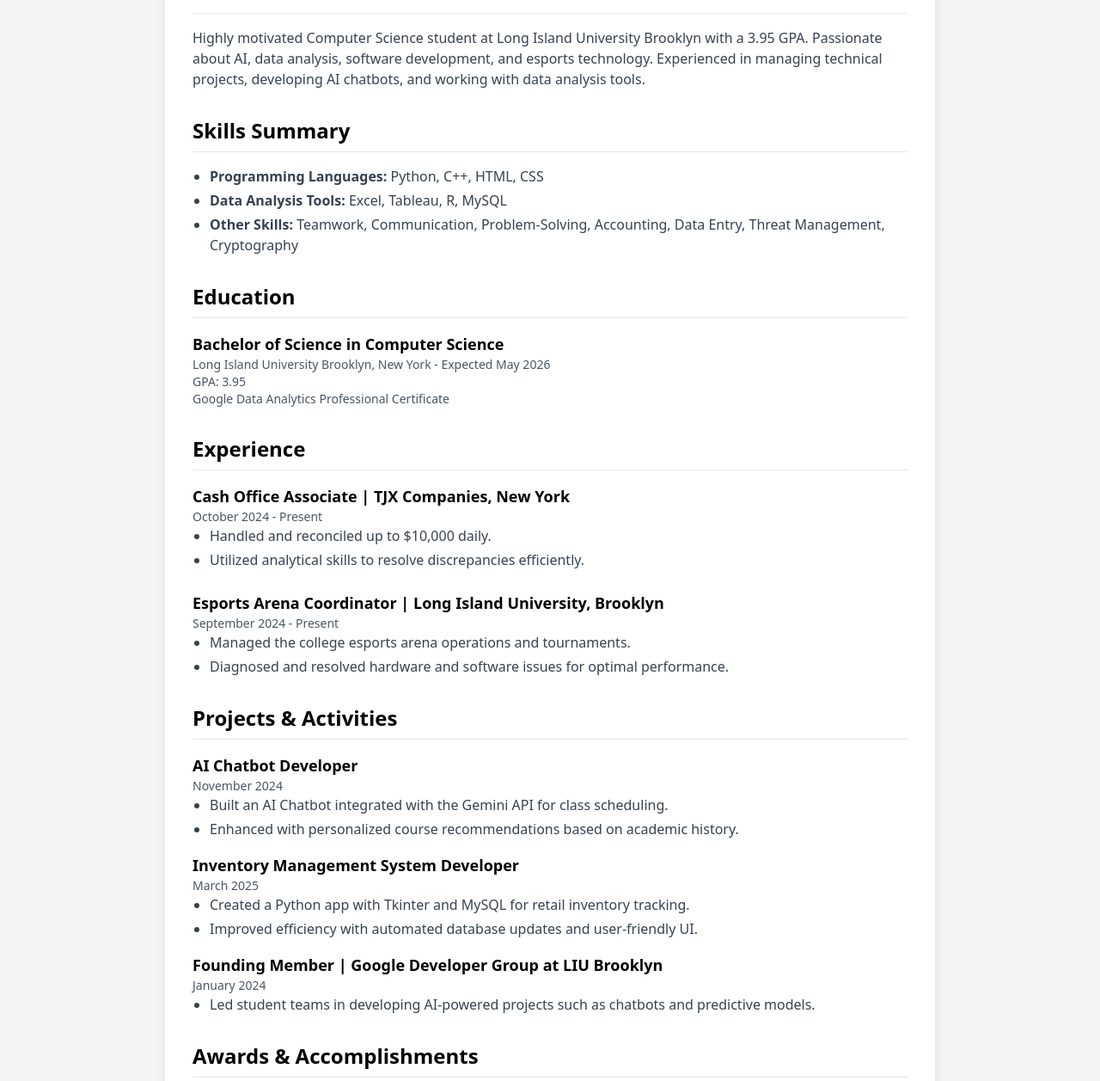
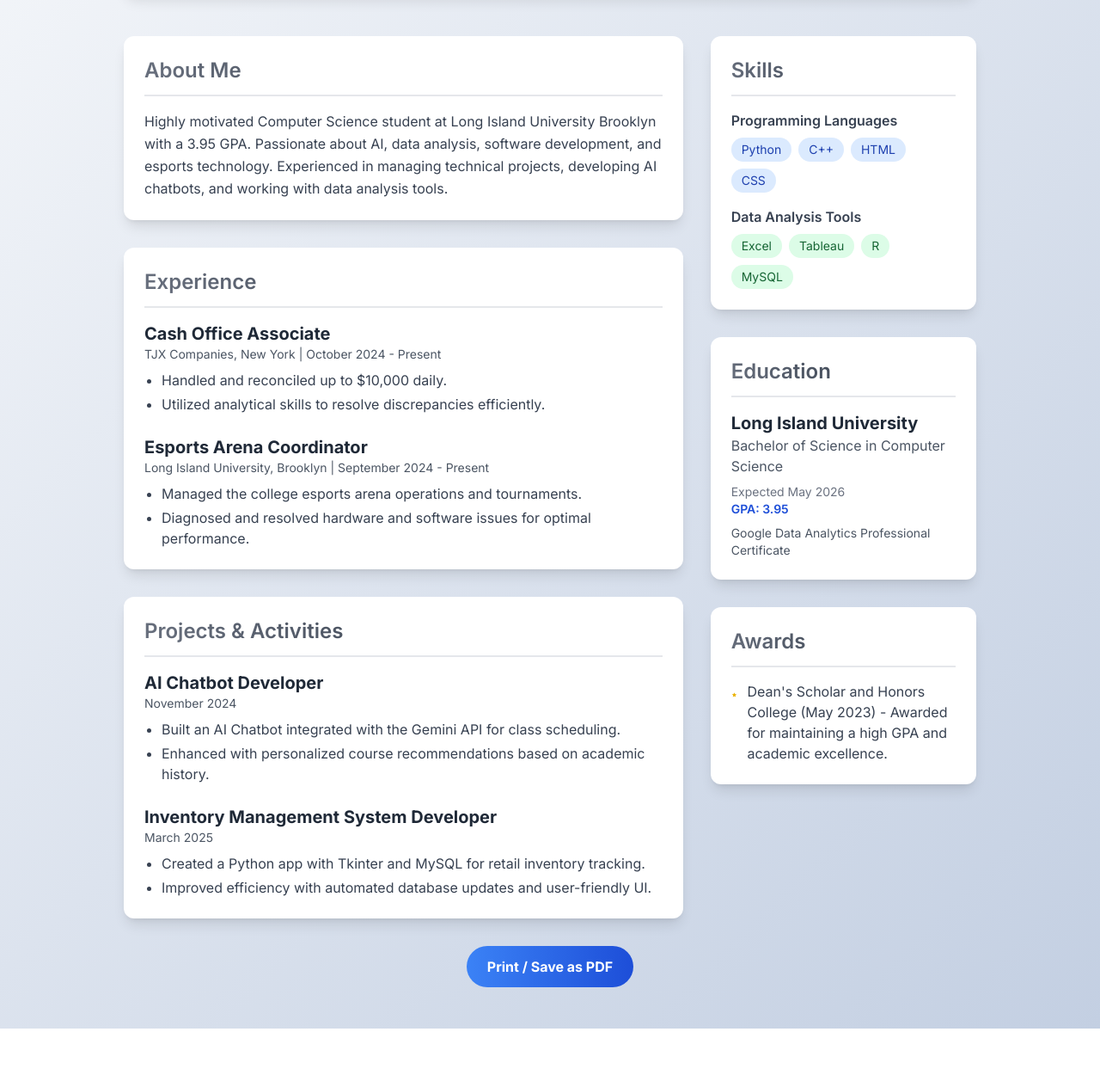
Before and after one commit to hazem-z/hazem-z.github.io, a plain HTML site: page index.html in a window 1280 px wide. Shown: the part 206-1463 px from the top of the page at 86% size. After the commit the page ends 1402 px from the top, so only its background shows below. Drawn offline with nearby package versions, Linux system fonts and the light colour scheme.

Commit message:
Update index.html
Added blocks and interactive movements.

```diff
--- a/index.html
+++ b/index.html
@@ -1,127 +1,164 @@
 <!DOCTYPE html>
 <html lang="en">
-
 <head>
     <meta charset="UTF-8">
     <meta name="viewport" content="width=device-width, initial-scale=1.0">
     <script src="https://cdn.tailwindcss.com"></script>
     <title>Hazem Zidan - Portfolio</title>
+    <style>
+        @import url('https://fonts.googleapis.com/css2?family=Inter:wght@300;400;600;700&display=swap');
+        body {
+            background: linear-gradient(135deg, #f5f7fa 0%, #c3cfe2 100%);
+        }
+        .gradient-text {
+            background: linear-gradient(45deg, #6b7280, #1f2937);
+            -webkit-background-clip: text;
+            -webkit-text-fill-color: transparent;
+        }
+        .card {
+            transition: transform 0.3s ease, box-shadow 0.3s ease;
+        }
+        .card:hover {
+            transform: translateY(-10px);
+            box-shadow: 0 20px 25px -5px rgba(0, 0, 0, 0.1), 0 10px 10px -5px rgba(0, 0, 0, 0.04);
+        }
+    </style>
 </head>
+<body class="font-['Inter'] text-gray-800">
+    <div class="container mx-auto px-4 py-12 max-w-5xl">
+        <!-- Header -->
+        <header class="bg-white rounded-xl shadow-lg p-8 mb-12 flex items-center space-x-8">
+            <div class="flex-grow">
+                <h1 class="text-5xl font-bold gradient-text mb-3">Hazem Zidan</h1>
+                <p class="text-xl text-gray-600 flex items-center space-x-4">
+                    <span>🌆 New York, NY</span>
+                    <span>📞 929-733-8349</span>
+                    <a href="mailto:hazemzidan2004@gmail.com" class="text-blue-600 hover:text-blue-800 transition-colors">
+                        📧 hazemzidan2004@gmail.com
+                    </a>
+                </p>
+            </div>
+        </header>
 
-<body class="bg-gray-100 text-black font-sans">
-  <div class="max-w-4xl mx-auto p-8 bg-white shadow-lg mt-10">
-    <!-- Header -->
-    <div class="flex justify-between items-center border-b pb-4 mb-6">
-      <div>
-        <h1 class="text-4xl font-bold">Hazem Zidan</h1>
-        <p class="text-lg text-gray-600">New York, NY | 929-733-8349 | <a href="mailto:hazemzidan2004@gmail.com" class="text-blue-600">hazemzidan2004@gmail.com</a> </p>
-      </div>
-    </div>
-
+        <!-- Main Content -->
+        <div class="grid md:grid-cols-3 gap-8">
+            <!-- Left Column -->
+            <div class="md:col-span-2 space-y-8">
                 <!-- About Me -->
-    <section class="mb-8">
-      <h2 class="text-2xl font-semibold border-b pb-2 mb-4">About Me</h2>
-      <p class="text-gray-700 text-md">
+                <section class="bg-white rounded-xl shadow-lg p-6 card">
+                    <h2 class="text-2xl font-semibold border-b-2 border-gray-200 pb-3 mb-4 gradient-text">About Me</h2>
+                    <p class="text-gray-700 leading-relaxed">
                         Highly motivated Computer Science student at Long Island University Brooklyn with a 3.95 GPA. Passionate about AI, data analysis, software development, and esports technology. Experienced in managing technical projects, developing AI chatbots, and working with data analysis tools.
                     </p>
                 </section>
 
-    <!-- Skills Summary -->
-    <section class="mb-8">
-      <h2 class="text-2xl font-semibold border-b pb-2 mb-4">Skills Summary</h2>
-      <ul class="list-disc pl-5 space-y-1 text-gray-700">
-        <li><strong>Programming Languages:</strong> Python, C++, HTML, CSS</li>
-        <li><strong>Data Analysis Tools:</strong> Excel, Tableau, R, MySQL</li>
-        <li><strong>Other Skills:</strong> Teamwork, Communication, Problem-Solving, Accounting, Data Entry, Threat Management, Cryptography</li>
-      </ul>
-    </section>
-
-    <!-- Education -->
-    <section class="mb-8">
-      <h2 class="text-2xl font-semibold border-b pb-2 mb-4">Education</h2>
-      <p class="text-lg font-bold">Bachelor of Science in Computer Science</p>
-      <p class="text-sm text-gray-600">Long Island University Brooklyn, New York - Expected May 2026</p>
-      <p class="text-sm text-gray-600">GPA: 3.95</p>
-      <p class="text-sm text-gray-600">Google Data Analytics Professional Certificate</p>
-    </section>
-
                 <!-- Experience -->
-    <section class="mb-8">
-      <h2 class="text-2xl font-semibold border-b pb-2 mb-4">Experience</h2>
-
-      <div class="mb-6">
-        <p class="text-lg font-bold">Cash Office Associate | TJX Companies, New York</p>
-        <p class="text-sm text-gray-600">October 2024 - Present</p>
-        <ul class="list-disc pl-5 space-y-1 text-gray-700">
+                <section class="bg-white rounded-xl shadow-lg p-6 card">
+                    <h2 class="text-2xl font-semibold border-b-2 border-gray-200 pb-3 mb-4 gradient-text">Experience</h2>
+                    <div class="space-y-6">
+                        <div>
+                            <h3 class="text-xl font-bold text-gray-800">Cash Office Associate</h3>
+                            <p class="text-sm text-gray-600 mb-2">TJX Companies, New York | October 2024 - Present</p>
+                            <ul class="list-disc pl-5 text-gray-700 space-y-1">
                                 <li>Handled and reconciled up to $10,000 daily.</li>
                                 <li>Utilized analytical skills to resolve discrepancies efficiently.</li>
                             </ul>
                         </div>
-
-      <div class="mb-6">
-        <p class="text-lg font-bold">Esports Arena Coordinator | Long Island University, Brooklyn</p>
-        <p class="text-sm text-gray-600">September 2024 - Present</p>
-        <ul class="list-disc pl-5 space-y-1 text-gray-700">
+                        <div>
+                            <h3 class="text-xl font-bold text-gray-800">Esports Arena Coordinator</h3>
+                            <p class="text-sm text-gray-600 mb-2">Long Island University, Brooklyn | September 2024 - Present</p>
+                            <ul class="list-disc pl-5 text-gray-700 space-y-1">
                                 <li>Managed the college esports arena operations and tournaments.</li>
                                 <li>Diagnosed and resolved hardware and software issues for optimal performance.</li>
                             </ul>
                         </div>
+                    </div>
                 </section>
 
                 <!-- Projects -->
-    <section class="mb-8">
-      <h2 class="text-2xl font-semibold border-b pb-2 mb-4">Projects & Activities</h2>
-
-      <div class="mb-4">
-        <p class="text-lg font-bold">AI Chatbot Developer</p>
-        <p class="text-sm text-gray-600">November 2024</p>
-        <ul class="list-disc pl-5 space-y-1 text-gray-700">
+                <section class="bg-white rounded-xl shadow-lg p-6 card">
+                    <h2 class="text-2xl font-semibold border-b-2 border-gray-200 pb-3 mb-4 gradient-text">Projects & Activities</h2>
+                    <div class="space-y-6">
+                        <div>
+                            <h3 class="text-xl font-bold text-gray-800">AI Chatbot Developer</h3>
+                            <p class="text-sm text-gray-600 mb-2">November 2024</p>
+                            <ul class="list-disc pl-5 text-gray-700 space-y-1">
                                 <li>Built an AI Chatbot integrated with the Gemini API for class scheduling.</li>
                                 <li>Enhanced with personalized course recommendations based on academic history.</li>
                             </ul>
                         </div>
-
-      <div class="mb-4">
-        <p class="text-lg font-bold">Inventory Management System Developer</p>
-        <p class="text-sm text-gray-600">March 2025</p>
-        <ul class="list-disc pl-5 space-y-1 text-gray-700">
+                        <div>
+                            <h3 class="text-xl font-bold text-gray-800">Inventory Management System Developer</h3>
+                            <p class="text-sm text-gray-600 mb-2">March 2025</p>
+                            <ul class="list-disc pl-5 text-gray-700 space-y-1">
                                 <li>Created a Python app with Tkinter and MySQL for retail inventory tracking.</li>
                                 <li>Improved efficiency with automated database updates and user-friendly UI.</li>
                             </ul>
                         </div>
+                    </div>
+                </section>
+            </div>
 
-      <div class="mb-4">
-        <p class="text-lg font-bold">Founding Member | Google Developer Group at LIU Brooklyn</p>
-        <p class="text-sm text-gray-600">January 2024</p>
-        <ul class="list-disc pl-5 space-y-1 text-gray-700">
-          <li>Led student teams in developing AI-powered projects such as chatbots and predictive models.</li>
-        </ul>
+            <!-- Right Column -->
+            <div class="space-y-8">
+                <!-- Skills -->
+                <section class="bg-white rounded-xl shadow-lg p-6 card">
+                    <h2 class="text-2xl font-semibold border-b-2 border-gray-200 pb-3 mb-4 gradient-text">Skills</h2>
+                    <div class="space-y-4">
+                        <div>
+                            <h3 class="font-semibold text-gray-700 mb-2">Programming Languages</h3>
+                            <div class="flex flex-wrap gap-2">
+                                <span class="bg-blue-100 text-blue-800 px-3 py-1 rounded-full text-sm">Python</span>
+                                <span class="bg-blue-100 text-blue-800 px-3 py-1 rounded-full text-sm">C++</span>
+                                <span class="bg-blue-100 text-blue-800 px-3 py-1 rounded-full text-sm">HTML</span>
+                                <span class="bg-blue-100 text-blue-800 px-3 py-1 rounded-full text-sm">CSS</span>
+                            </div>
+                        </div>
+                        <div>
+                            <h3 class="font-semibold text-gray-700 mb-2">Data Analysis Tools</h3>
+                            <div class="flex flex-wrap gap-2">
+                                <span class="bg-green-100 text-green-800 px-3 py-1 rounded-full text-sm">Excel</span>
+                                <span class="bg-green-100 text-green-800 px-3 py-1 rounded-full text-sm">Tableau</span>
+                                <span class="bg-green-100 text-green-800 px-3 py-1 rounded-full text-sm">R</span>
+                                <span class="bg-green-100 text-green-800 px-3 py-1 rounded-full text-sm">MySQL</span>
+                            </div>
+                        </div>
+                    </div>
+                </section>
+
+                <!-- Education -->
+                <section class="bg-white rounded-xl shadow-lg p-6 card">
+                    <h2 class="text-2xl font-semibold border-b-2 border-gray-200 pb-3 mb-4 gradient-text">Education</h2>
+                    <div>
+                        <h3 class="text-xl font-bold text-gray-800">Long Island University</h3>
+                        <p class="text-gray-600 mb-2">Bachelor of Science in Computer Science</p>
+                        <p class="text-sm text-gray-500">Expected May 2026</p>
+                        <p class="text-sm font-semibold text-blue-700">GPA: 3.95</p>
+                        <p class="text-sm text-gray-600 mt-2">Google Data Analytics Professional Certificate</p>
                     </div>
                 </section>
 
                 <!-- Awards -->
-    <section class="mb-8">
-      <h2 class="text-2xl font-semibold border-b pb-2 mb-4">Awards & Accomplishments</h2>
-      <ul class="list-disc pl-5 space-y-1 text-gray-700">
-        <li>Dean’s Scholar and Honors College (May 2023) - Awarded for maintaining a high GPA and academic excellence.</li>
-      </ul>
-    </section>
-
-    <!-- Contact -->
-    <section>
-      <h2 class="text-2xl font-semibold border-b pb-2 mb-4">Contact Information</h2>
-      <ul class="list-none space-y-2 text-gray-700">
-        <li><strong>Email:</strong> <a href="mailto:hazemzidan2004@gmail.com" class="text-blue-600">hazemzidan2004@gmail.com</a></li>
-        <li><strong>Location:</strong> New York, NY</li>
-        <li><strong>Phone:</strong> 929-733-8349</li>
+                <section class="bg-white rounded-xl shadow-lg p-6 card">
+                    <h2 class="text-2xl font-semibold border-b-2 border-gray-200 pb-3 mb-4 gradient-text">Awards</h2>
+                    <ul class="space-y-2 text-gray-700">
+                        <li class="flex items-start">
+                            <svg class="w-6 h-6 text-yellow-500 mr-3 mt-1" fill="currentColor" viewBox="0 0 20 20">
+                                <path d="M10 2l2.445 5.44 5.555 0.514-4.243 3.863 1.27 5.588-4.982-3.279-4.982 3.279 1.27-5.588-4.243-3.863 5.555-0.514 2.445-5.44z"></path>
+                            </svg>
+                            <span>Dean's Scholar and Honors College (May 2023) - Awarded for maintaining a high GPA and academic excellence.</span>
+                        </li>
                     </ul>
                 </section>
             </div>
+        </div>
 
-  <!-- Print Button -->
-  <div class="flex justify-center mt-8 no-print">
-    <button onclick="window.print()" class="bg-blue-500 hover:bg-blue-700 text-white font-bold py-2 px-4 rounded">Print / Save as PDF</button>
+        <!-- Contact & Print Button -->
+        <div class="mt-8 text-center">
+            <button onclick="window.print()" class="bg-gradient-to-r from-blue-500 to-blue-700 text-white font-bold py-3 px-6 rounded-full hover:from-blue-600 hover:to-blue-800 transition-all">
+                Print / Save as PDF
+            </button>
+        </div>
     </div>
 </body>
-
 </html>
```
Lines whose indentation alone changed are shown as unchanged.
